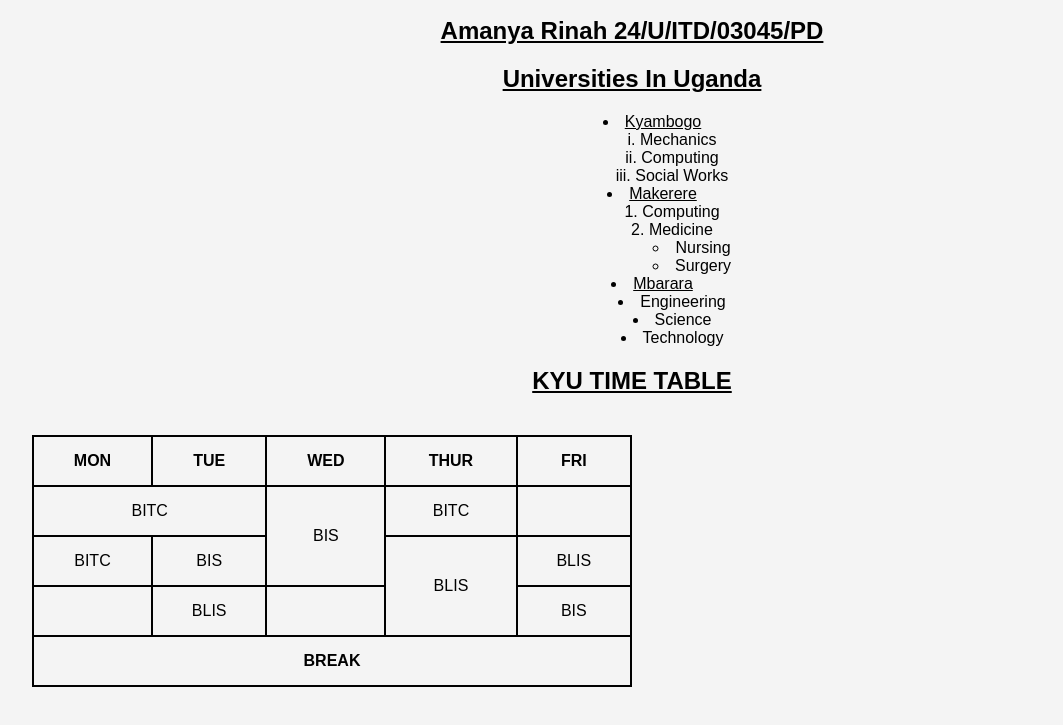
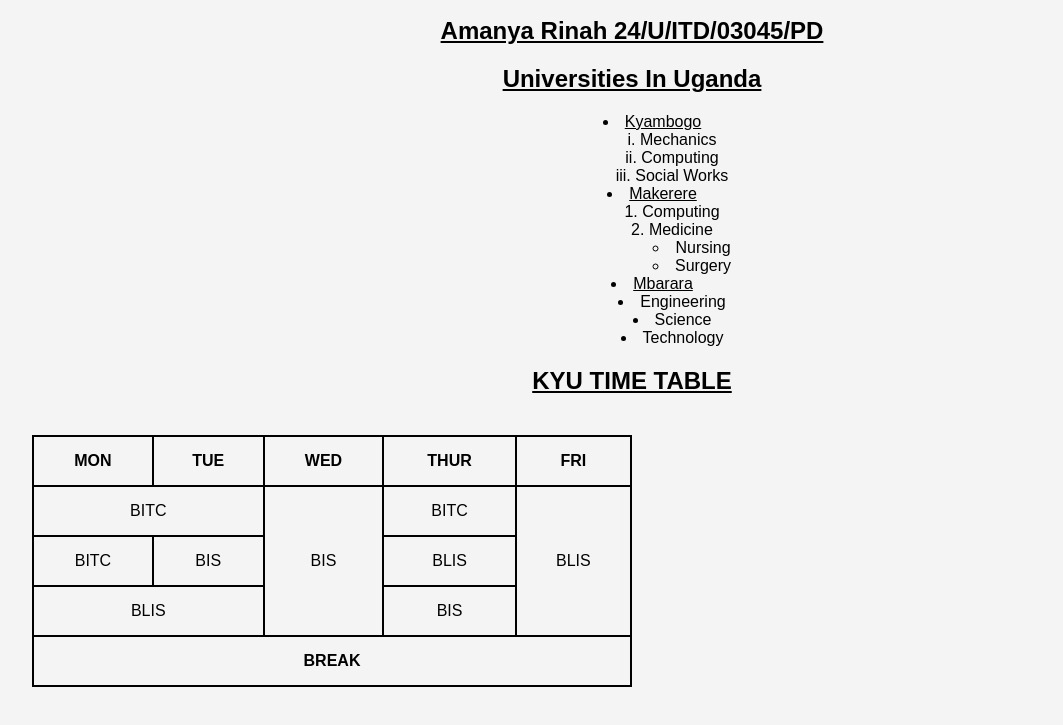
Before and after one commit to Amanya28/website, a plain HTML site: page index.html in a window 1280 px wide. Shown: the part 455-1180 px from the top of the page, without its empty margins (8-1071 px from the left). Drawn offline with Linux system fonts and the light colour scheme.

Commit message:
Update index.html

```diff
--- a/index.html
+++ b/index.html
@@ -115,22 +115,19 @@
 
 <tr>
 <td colspan="2">BITC</td>
-<td rowspan="2">BIS</td>
+<td rowspan="3">BIS</td>
 <td>BITC</td>
-<td></td>
+<td rowspan="3">BLIS</td>
 </tr>
 
 <tr>
 <td>BITC</td>
 <td>BIS</td>
-<td rowspan="2">BLIS</td>
 <td>BLIS</td>
 </tr>
 
 <tr>
-<td></td>
-<td>BLIS</td>
-<td></td>
+<td colspan="2">BLIS</td>
 <td>BIS</td>
 </tr>
 
```
